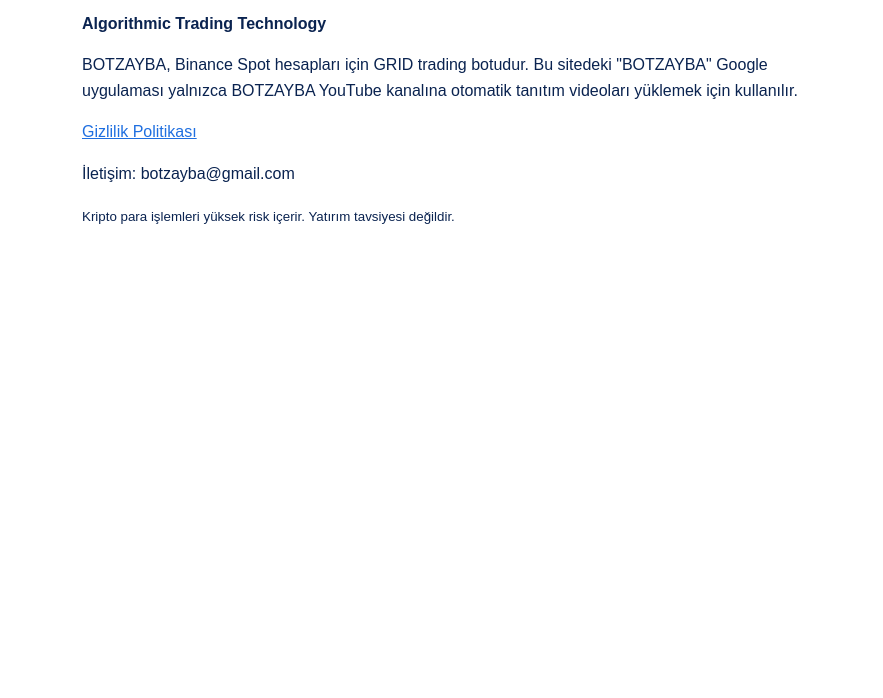
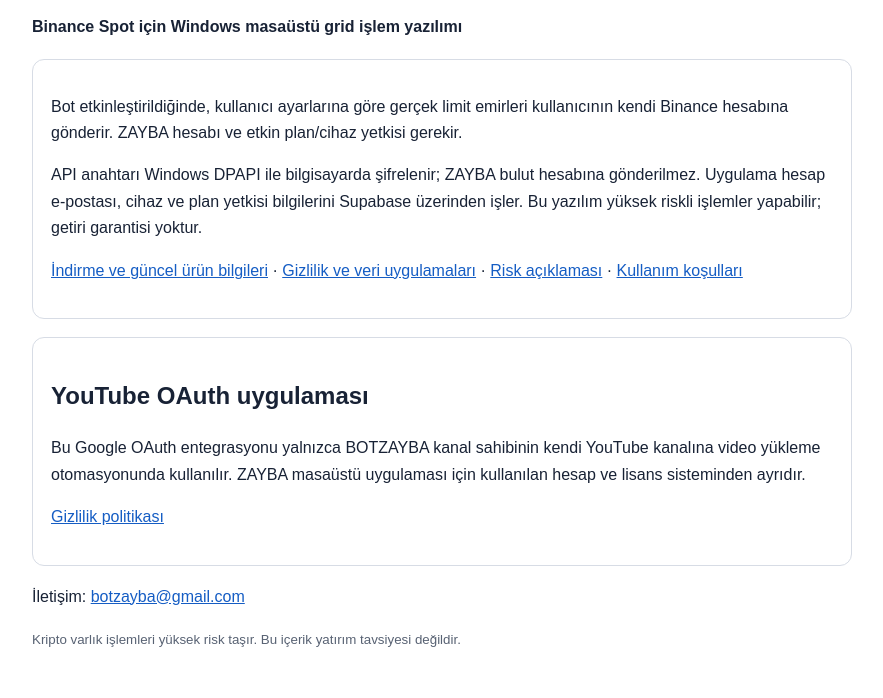
Before and after one commit to zayba59/zayba59.github.io, a plain HTML site: page index.html in a window 1280 px wide. Shown: the part 102-800 px from the top of the page, without its empty margins (198-1081 px from the left). Drawn offline with Linux system fonts and the light colour scheme.

Commit message:
Correct product, privacy and operational disclosures

```diff
--- a/index.html
+++ b/index.html
@@ -1,8 +1,25 @@
-<!doctype html><html lang="tr"><head><meta charset="utf-8"><meta name="viewport" content="width=device-width,initial-scale=1"><title>BOTZAYBA</title>
-<style>body{font-family:Arial,sans-serif;max-width:720px;margin:40px auto;padding:0 16px;color:#0a2350;line-height:1.6}a{color:#1f6fe0}</style></head><body>
-<h1>BOTZAYBA</h1><p><b>Algorithmic Trading Technology</b></p>
-<p>BOTZAYBA, Binance Spot hesapları için GRID trading botudur. Bu sitedeki "BOTZAYBA" Google uygulaması yalnızca BOTZAYBA YouTube kanalına otomatik tanıtım videoları yüklemek için kullanılır.</p>
-<p><a href="gizlilik.html">Gizlilik Politikası</a></p>
-<p>İletişim: botzayba@gmail.com</p>
-<p><small>Kripto para işlemleri yüksek risk içerir. Yatırım tavsiyesi değildir.</small></p>
-</body></html>
+<!doctype html>
+<html lang="tr">
+<head>
+<meta charset="utf-8"><meta name="viewport" content="width=device-width,initial-scale=1">
+<title>BOTZAYBA — Binance Spot grid işlem yazılımı</title>
+<meta name="description" content="BOTZAYBA Windows masaüstü grid işlem yazılımı. Hesap, veri kullanımı, gerçek emir ve risk bilgileri.">
+<style>body{font-family:Arial,sans-serif;max-width:820px;margin:42px auto;padding:0 18px;color:#182235;line-height:1.65}a{color:#155dc4}.box{padding:18px;border:1px solid #d7dce5;border-radius:12px;margin:18px 0}small{color:#586273}</style>
+</head>
+<body>
+<h1>BOTZAYBA</h1>
+<p><b>Binance Spot için Windows masaüstü grid işlem yazılımı</b></p>
+<div class="box">
+<p>Bot etkinleştirildiğinde, kullanıcı ayarlarına göre gerçek limit emirleri kullanıcının kendi Binance hesabına gönderir. ZAYBA hesabı ve etkin plan/cihaz yetkisi gerekir.</p>
+<p>API anahtarı Windows DPAPI ile bilgisayarda şifrelenir; ZAYBA bulut hesabına gönderilmez. Uygulama hesap e-postası, cihaz ve plan yetkisi bilgilerini Supabase üzerinden işler. Bu yazılım yüksek riskli işlemler yapabilir; getiri garantisi yoktur.</p>
+<p><a href="https://zayba59.github.io/zayba-download/">İndirme ve güncel ürün bilgileri</a> · <a href="https://zayba59.github.io/zayba-download/gizlilik.html">Gizlilik ve veri uygulamaları</a> · <a href="https://zayba59.github.io/zayba-download/risk.html">Risk açıklaması</a> · <a href="https://zayba59.github.io/zayba-download/kullanim-kosullari.html">Kullanım koşulları</a></p>
+</div>
+<div class="box">
+<h2>YouTube OAuth uygulaması</h2>
+<p>Bu Google OAuth entegrasyonu yalnızca BOTZAYBA kanal sahibinin kendi YouTube kanalına video yükleme otomasyonunda kullanılır. ZAYBA masaüstü uygulaması için kullanılan hesap ve lisans sisteminden ayrıdır.</p>
+<p><a href="gizlilik.html">Gizlilik politikası</a></p>
+</div>
+<p>İletişim: <a href="mailto:botzayba@gmail.com">botzayba@gmail.com</a></p>
+<small>Kripto varlık işlemleri yüksek risk taşır. Bu içerik yatırım tavsiyesi değildir.</small>
+</body>
+</html>
```
